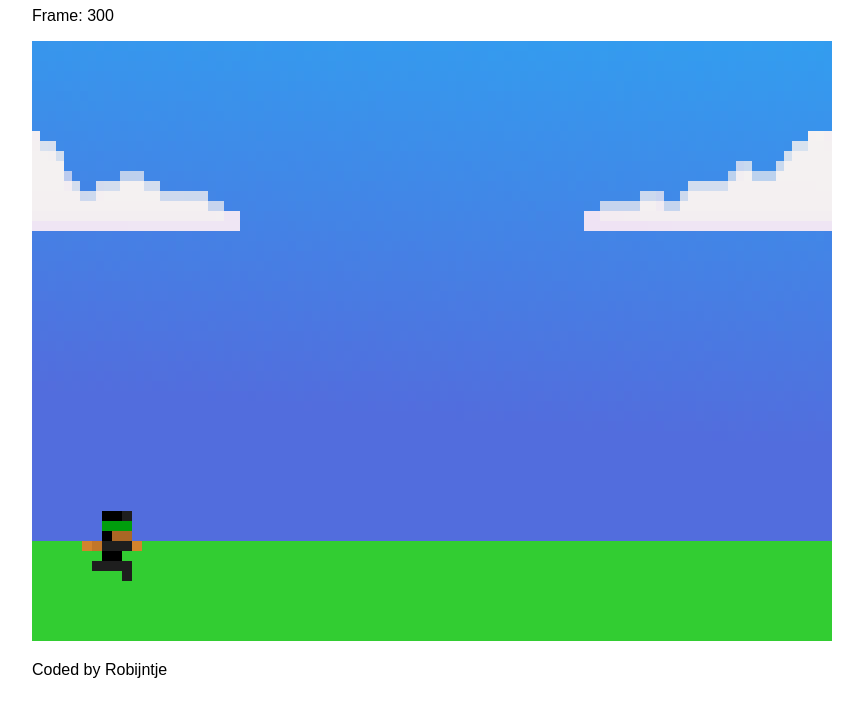
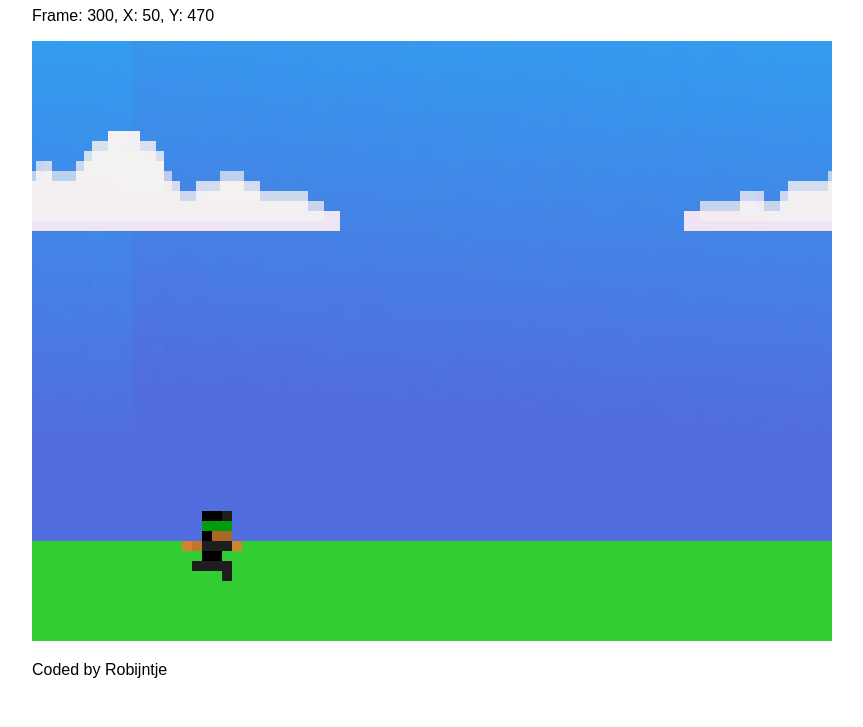
Before and after one commit to RobinBoers/NinjaDO, a plain HTML site: page index.html in a window 1280 px wide. Shown: the part 73-800 px from the top of the page, without its empty margins (96-959 px from the left). Drawn offline with Linux system fonts and the light colour scheme.

Commit message:
Added background-scrolling

```diff
--- a/game.js
+++ b/game.js
@@ -38,6 +38,9 @@ var jumping = false;
 var inAir = false;
 var runningL = false;
 var runningR = false;
+
+var camX = 0;
+var camY = 0;
 
 // Event listeners
 window.addEventListener('keydown', onKeydown);
@@ -82,15 +85,16 @@ function update() {
     i = i+1;
     document.querySelector("#frameNum").innerHTML = i;
 
+    // Jumping
     if(jumping && !inAir) {
         playerYspeed = -jumpPower;
         inAir = true;
     }
 
+    // Update player movement
     if(runningL) {
         playerX = playerX - playerSpeed;
     }
-
     if(runningR) {
         playerX = playerX + playerSpeed;
     }
@@ -104,6 +108,12 @@ function update() {
         inAir = false;
     }
 
+    // Update viewport
+    camX = playerX - 150;
+
+    // Show coordinates
+    document.querySelector("#corX").innerHTML = playerX;
+    document.querySelector("#corY").innerHTML = playerY;
 }
 
 // DRAW
@@ -118,12 +128,15 @@ function draw() {
     c.fillRect(0, 0, canvasWidth, floorY - 40);
 
     // Draw backdrop
-    c.drawImage(background, 0, -210, bgWidth, bgHeight);
+    var backgroundX = - (camX % bgWidth);
+    c.drawImage(background, backgroundX, -210, bgWidth, bgHeight);
+    c.drawImage(background, backgroundX + bgWidth, -210, bgWidth, bgHeight);
+    c.drawImage(background, backgroundX - bgWidth, -210, bgWidth, bgHeight);
 
     // Draw ground
     c.fillStyle = 'limegreen';
     c.fillRect(0, floorY - 40, canvasWidth, canvasHeight - floorY + 40);
 
     // Draw player
-    c.drawImage(playerImage, playerX, playerY, playerWidth, playerHeight);
+    c.drawImage(playerImage, playerX - camX, playerY - camY, playerWidth, playerHeight);
 }
--- a/index.html
+++ b/index.html
@@ -11,7 +11,7 @@
         <h1>Ninja DO</h1>
     </header>
     <main>
-        <p>Frame: <span id="frameNum"></span></p>
+        <p>Frame: <span id="frameNum"></span>, X: <span id="corX"></span>, Y: <span id="corY"></span></p>
         <script src="game.js"></script>
     </main>
     <footer>
```
